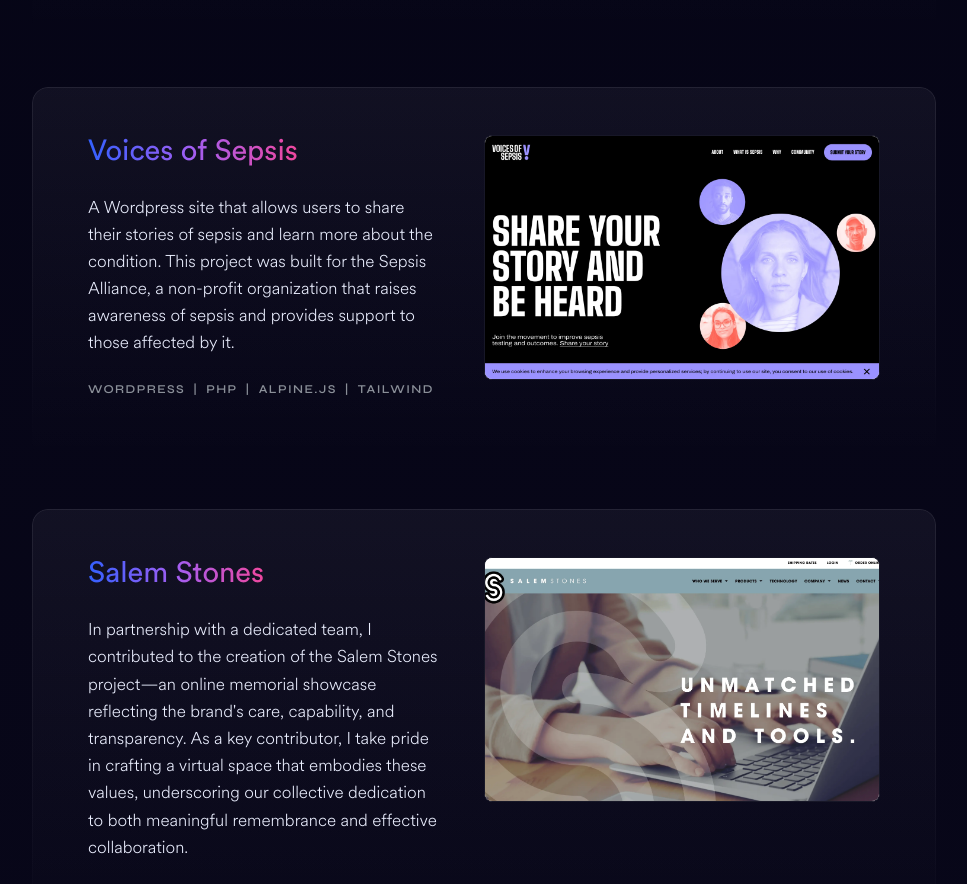
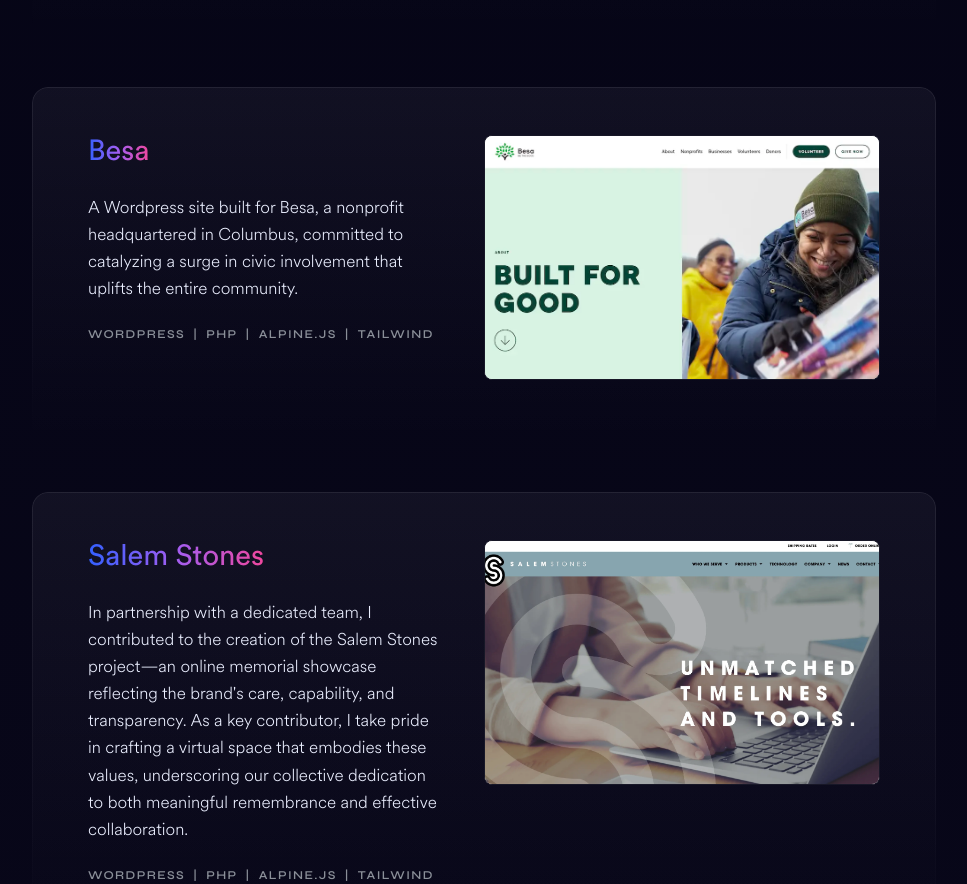
Before and after one commit to alexandrezahrai/personal-portfolio-tailwind-react, a React (Vite) app: page / in a window 1280 px wide. Shown: the part 2140-3024 px from the top of the page, without its empty margins (156-1123 px from the left). Built offline with nearby package versions, Linux system fonts and the light colour scheme.

Commit message:
replaces voices of sepsis project with besa

```diff
--- a/src/constants/index.js
+++ b/src/constants/index.js
@@ -50,13 +50,13 @@ export const Works = [
     image: "/portfolio.webp",
   },
   {
-    title: "Voices of Sepsis",
+    title: "Besa",
     description:
-      "A Wordpress site that allows users to share their stories of sepsis and learn more about the condition. This project was built for the Sepsis Alliance, a non-profit organization that raises awareness of sepsis and provides support to those affected by it.",
+      "A Wordpress site built for Besa, a nonprofit headquartered in Columbus, committed to catalyzing a surge in civic involvement that uplifts the entire community.",
     tags: ["Wordpress", "PHP", "Alpine.js", "Tailwind"],
-    link: "https://voicesofsepsis.org/",
+    link: "https://besa.org/",
     github: "",
-    image: "/voices.webp",
+    image: "/besa.webp",
   },
   {
     title: "Salem Stones",
```
Also changed, not shown: public/besa.webp (added).
